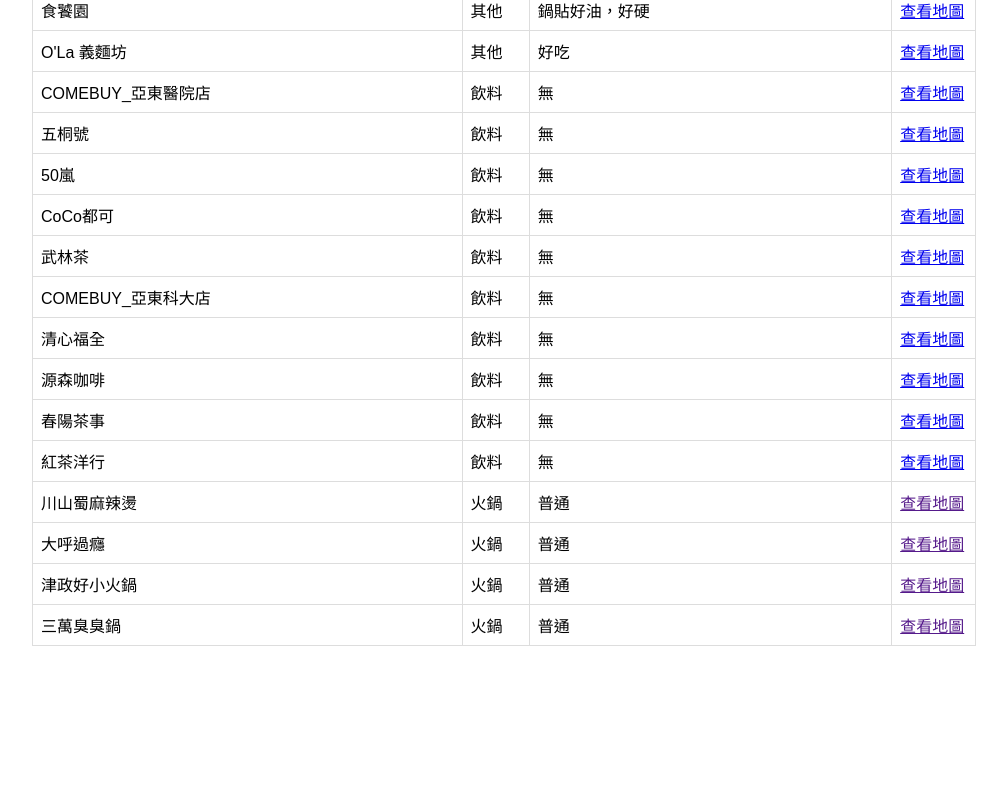
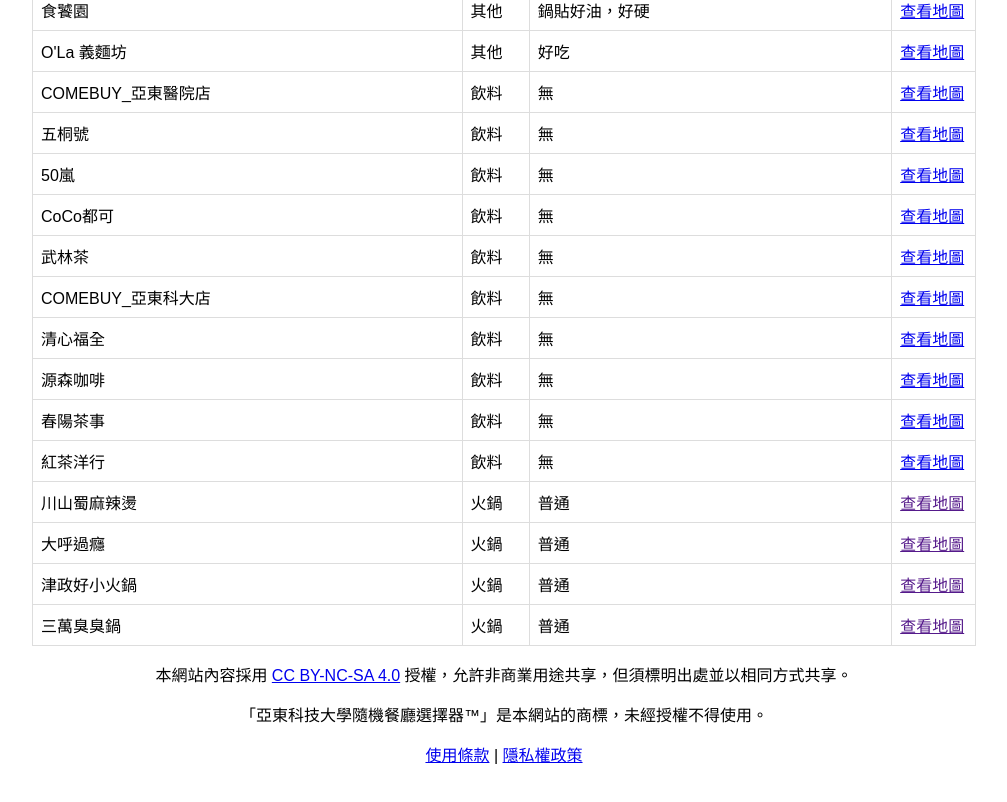
Before and after one commit to lai9422/lai9422.github.io, a plain HTML site: page index.html in a window 1280 px wide. Shown: the part 4053-4855 px from the top of the page, without its empty margins (136-1143 px from the left). Before the commit the page ends 4749 px from the top, so only its background shows below. Drawn offline with nearby package versions, Linux system fonts and the light colour scheme.

Commit message:
Update index.html

```diff
--- a/index.html
+++ b/index.html
@@ -214,5 +214,12 @@
 
         populateTable();
     </script>
+	<p>本網站內容採用 <a href="https://creativecommons.org/licenses/by-nc-sa/4.0/deed.zh_TW" target="_blank">CC BY-NC-SA 4.0</a> 授權，允許非商業用途共享，但須標明出處並以相同方式共享。</p>
+<p>「亞東科技大學隨機餐廳選擇器™」是本網站的商標，未經授權不得使用。</p>
+<a href="/terms-of-service.html">使用條款</a> | <a href="/privacy-policy.html">隱私權政策</a>
+<script>
+document.addEventListener('contextmenu', event => event.preventDefault());
+document.addEventListener('selectstart', event => event.preventDefault());
+</script>
 </body>
 </html>
```
